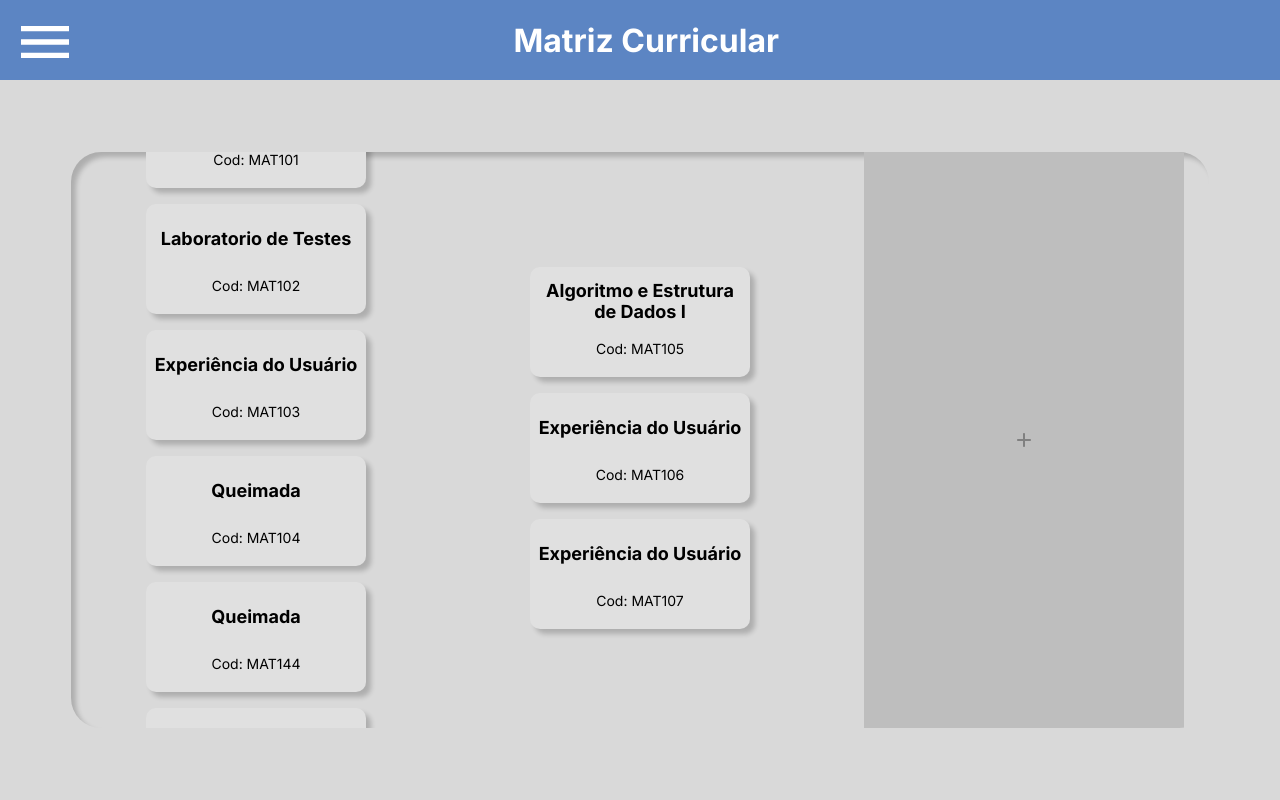
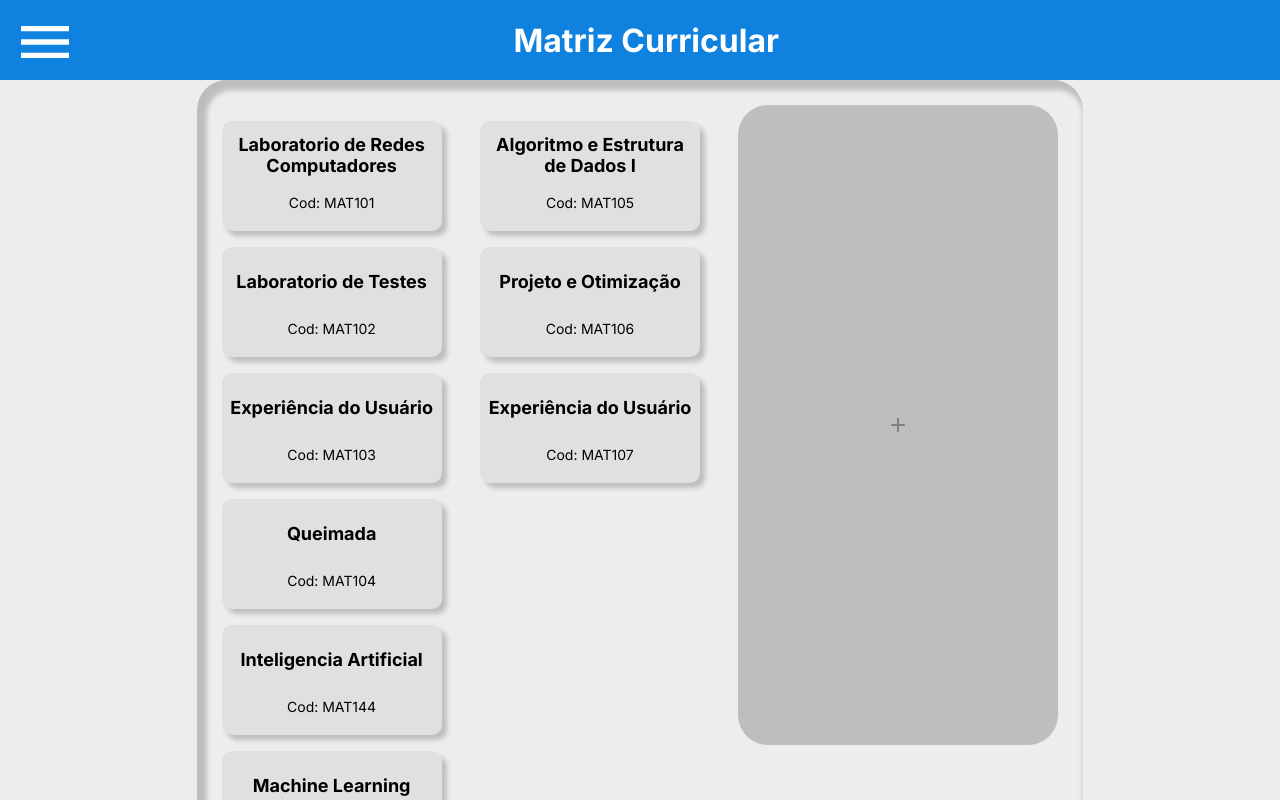
Before and after one commit to Doardot/MatrizCurricular-Frontend, a Next.js app: page /disciplinas in a window 1280 px wide. Built offline with nearby package versions, Linux system fonts and the light colour scheme.

Commit message:
drag and drop working

```diff
--- a/src/app/disciplinas/page.tsx
+++ b/src/app/disciplinas/page.tsx
@@ -24,14 +24,20 @@ export default function Disciplinas() {
         { codCred: 'MAT102', nome: 'Laboratorio de Testes', semestre: '2022.1' },
         { codCred: 'MAT103', nome: 'Experiência do Usuário', semestre: '2022.1' },
         { codCred: 'MAT104', nome: 'Queimada', semestre: '2022.1' },
-        { codCred: 'MAT144', nome: 'Queimada', semestre: '2022.1' },
-        { codCred: 'MAT04', nome: 'Queimada', semestre: '2022.1' },
+        { codCred: 'MAT144', nome: 'Inteligencia Artificial', semestre: '2022.1' },
+        { codCred: 'MAT04', nome: 'Machine Learning', semestre: '2022.1' },
     ]);
 
     const [disciplinas2, setDisciplinas2] = useState([
         { codCred: 'MAT105', nome: 'Algoritmo e Estrutura de Dados I', semestre: '2022.2' },
-        { codCred: 'MAT106', nome: 'Experiência do Usuário', semestre: '2022.2' },
+        { codCred: 'MAT106', nome: 'Projeto e Otimização', semestre: '2022.2' },
         { codCred: 'MAT107', nome: 'Experiência do Usuário', semestre: '2022.2' },
+    ]);
+
+    const [disciplinas3, setDisciplinas3] = useState([
+        { codCred: 'MAT108', nome: 'Games', semestre: '2022.2' },
+        { codCred: 'MAT109', nome: 'Segurança', semestre: '2022.2' },
+        { codCred: 'MAT111', nome: 'FPPD', semestre: '2022.2' },
     ]);
 
     const sensors = useSensors(
@@ -47,20 +53,43 @@ export default function Disciplinas() {
     const handleDragEnd = (event: any) => {
         const { active, over } = event;
 
+    if (!over || active.id === over.id) return;
+
+    const activeIndex1 = getDisciplinasPos(active.id);
+    const activeIndex2 = getDisciplinasPos2(active.id);
+
+    const overIndex1 = getDisciplinasPos(over.id);
+    const overIndex2 = getDisciplinasPos2(over.id);
+
+    // Moving within the same list
+    if (activeIndex1 !== -1 && overIndex1 !== -1) {
+        setDisciplinas((disciplinas) => arrayMove(disciplinas, activeIndex1, overIndex1));
+    } else if (activeIndex2 !== -1 && overIndex2 !== -1) {
+        setDisciplinas2((disciplinas2) => arrayMove(disciplinas2, activeIndex2, overIndex2));
+    }
+    };
+
+    const handleDragOver = (event: any) => {
+        const { active, over } = event;
+
         if (!over || active.id === over.id) return;
 
-        setDisciplinas(disciplinas => {
-            const originalPos = getDisciplinasPos(active.id);
-            const newPos = getDisciplinasPos(over.id);
+        const activeIndex1 = getDisciplinasPos(active.id);
+        const activeIndex2 = getDisciplinasPos2(active.id);
 
-            return arrayMove(disciplinas, originalPos, newPos);
-        });
-        setDisciplinas2(disciplinas => {
-            const originalPos = getDisciplinasPos2(active.id);
-            const newPos = getDisciplinasPos2(over.id);
+        const overIndex1 = getDisciplinasPos(over.id);
+        const overIndex2 = getDisciplinasPos2(over.id);
 
-            return arrayMove(disciplinas, originalPos, newPos);
-        });
+        // Cross-list movement
+        if (activeIndex1 !== -1 && overIndex2 !== -1) {
+            const itemToMove = disciplinas[activeIndex1];
+            setDisciplinas((prev) => prev.filter((_, i) => i !== activeIndex1));
+            setDisciplinas2((prev) => [...prev, itemToMove]);
+        } else if (activeIndex2 !== -1 && overIndex1 !== -1) {
+            const itemToMove = disciplinas2[activeIndex2];
+            setDisciplinas2((prev) => prev.filter((_, i) => i !== activeIndex2));
+            setDisciplinas((prev) => [...prev, itemToMove]);
+        }
     };
 
 
@@ -74,10 +103,13 @@ export default function Disciplinas() {
                         sensors={sensors}
                         collisionDetection={closestCorners}
                         onDragEnd={handleDragEnd}
+                        onDragOver={handleDragOver}
                     >
                         <SemesterContainer disciplinas={disciplinas} />
                         {/* TODO: FIX no css da caixa, está colidindo os semestres */}
                         <SemesterContainer disciplinas={disciplinas2} />
+                        {/* <SemesterContainer disciplinas={disciplinas3} />  */}
+
                     </DndContext>
                     <div className='botaoAdicionar'>
                     <BotaoAdicionar onButtonClick={() => { }} />
--- a/src/app/disciplinas/styles.css
+++ b/src/app/disciplinas/styles.css
@@ -5,6 +5,7 @@
     grid-template-rows: 0fr 9fr;
     margin: auto;
     background-color: rgba(217, 217, 217, 1);
+    background-color: hsl(0, 0%, 93%);
 }
 
 .header {
@@ -23,15 +24,23 @@
 .cardSemester {
     padding: 25px;
     display: flex;
-    height: 80%;
+    max-height: 800px;
+    max-width: 70%;
+    margin: auto;
     border-radius: 30px;
-    align-items: center;
-    justify-content: center;
-    gap: 5vw;
-    overflow-anchor: auto;
+    align-items: flex-start;
+    box-sizing: border-box;
+    /*justify-content: center;*/
+    justify-content:safe center;;
+    gap: 3vw;
+    overflow-anchor: none;
     overflow: scroll;
+    overflow-x: auto;
+    overflow-y: auto;
     /*scrollbar-width: none;*/
-    scrollbar-color: hsla(0, 100%, 99%, 0.678) gray;
+    scrollbar-color: gray  hsla(0, 0%, 63%, 0.678);
     scrollbar-base-color: gray gray;
-    box-shadow: 5px 5px 5px hsla(0, 0%, 0%, 0.2) inset;
+    scroll-behavior: smooth;
+    scrollbar-width: 90%;
+    box-shadow: 5px 5px 5px 5px hsla(0, 0%, 0%, 0.2) inset;
 }
--- a/src/components/Header/index.css
+++ b/src/components/Header/index.css
@@ -4,7 +4,7 @@
     grid-template-rows: 10px 60px 10px;
     width: 100%;
     height: 80px;
-    background-color: rgba(92, 133, 195, 1);
+    background-color: #0F81DE;
 }
 
 .iconHeader{
--- a/src/components/SemestreContainer/index.css
+++ b/src/components/SemestreContainer/index.css
@@ -4,11 +4,12 @@
     padding-top: 1rem;
     /*background-color: rgba(190, 190, 190, 1);*/
     border-radius: 30px;
-    width: 20rem;
-    height: 40rem;
+    width: auto;
+    /*Trocando width para auto*/
+    /* height: 40rem; */
     align-items: center;
     justify-content: center;
-    gap: 1rem;
+    gap: 1rem 0.1rem;
 }
 
 .semesterContainer:hover {
@@ -20,7 +21,7 @@
     display: flex;
     flex-direction: column;
     width: 90%;
-    margin:auto;
+    margin:1px;
     align-items: center;
     justify-content: center;
 }
```
